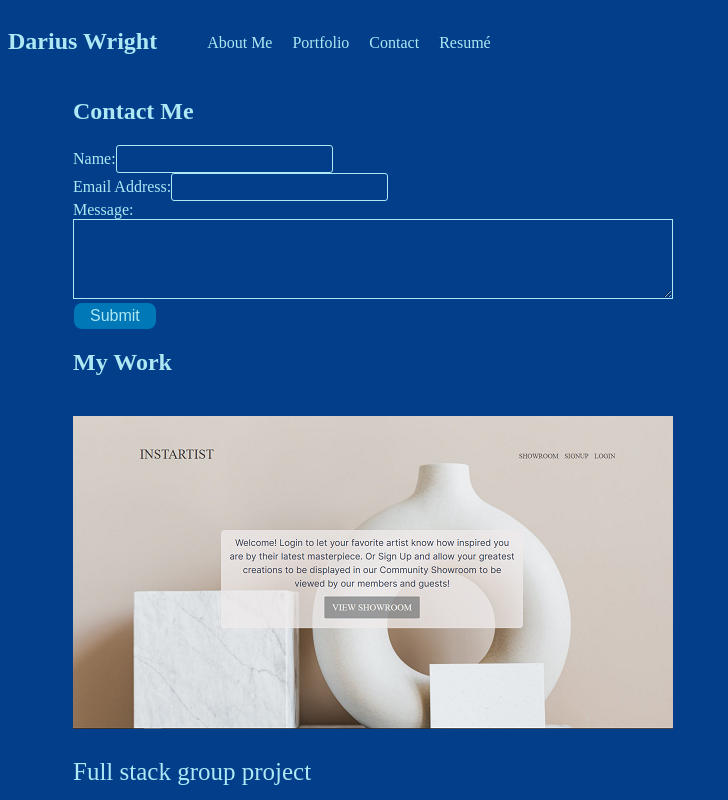
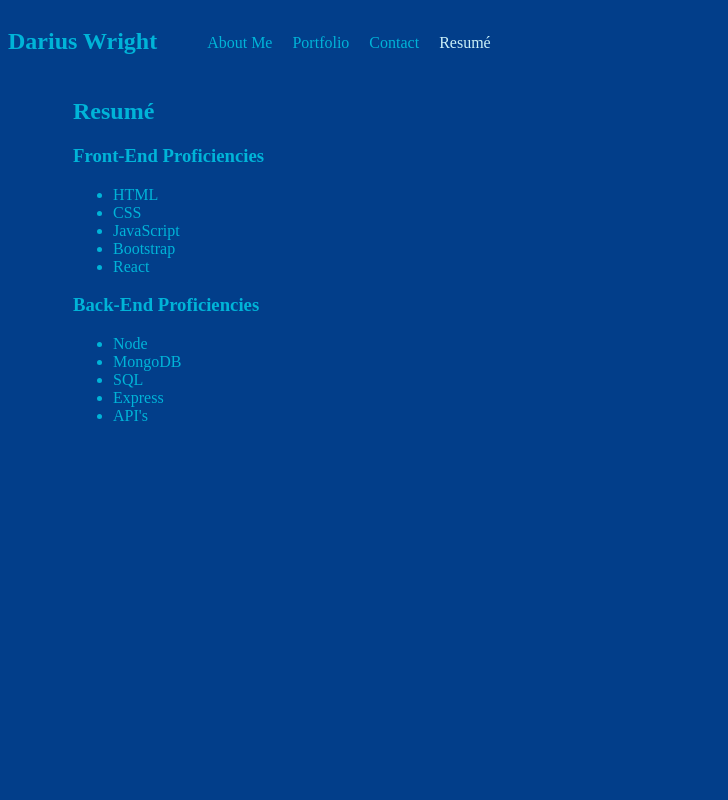
Before and after one commit to DariusJWright/portfolio, a React (Create React App) app: page / in a window 1280 px wide. Both pictures are taken after a click on the element "Resumé". Shown: the top 800 px of the page, without its empty margins (0-728 px from the left). Built offline with nearby package versions, Linux system fonts and the light colour scheme.

Commit message:
conditional rendering completed

```diff
--- a/src/App.js
+++ b/src/App.js
@@ -3,7 +3,8 @@ import './App.css';
 import About from './components/About/About';
 import Nav from './components/Nav/Nav';
 import Portfolio from './components/Portfolio/Portfolio';
-import Contact from './components/Contact/Contact'
+import Contact from './components/Contact/Contact';
+import Resume from './components/Resume/Resume';
 
 function App() {
   const [links] = useState([
@@ -20,14 +21,26 @@ function App() {
       name: 'Resumé'
     }
   ]);
+  const [currentLink, setCurrentLink] = useState(links[0]);
+
+  const renderPage = () => {
+    switch (currentLink.name) {
+      case 'Portfolio':
+        return <Portfolio />;
+      case 'Contact':
+        return <Contact />
+      case 'Resumé':
+        return <Resume />
+      default:
+        return <About />
+    }
+  }
 
   return (
     <div>
-      <Nav links={links}></Nav>
+      <Nav links={links} currentLink={currentLink} setCurrentLink={setCurrentLink}></Nav>
       <main>
-        <Contact />
-        <Portfolio></Portfolio>
-        <About></About>
+        <div currentLink={currentLink}>{renderPage(currentLink)}</div>
       </main>
     </div>
   );
--- a/src/components/Nav/Nav.js
+++ b/src/components/Nav/Nav.js
@@ -1,10 +1,15 @@
-import React from 'react';
+import React, { useEffect } from 'react';
 
-function Nav({ links }) {
+function Nav(props) {
+  const {
+    links = [],
+    currentLink,
+    setCurrentLink
+  } = props
 
-  function linkSelected(name) {
-    console.log(name);
-  }
+  useEffect(() => {
+    document.title = currentLink.name;
+  }, [currentLink]);
 
   return (
     <header className='flex-row'>
@@ -14,8 +19,8 @@ function Nav({ links }) {
       <nav>
         <ul className='flex-row'>
           {links.map((link) => (
-            <li key={link.name}>
-              <span onClick={() => linkSelected(link.name)}>{link.name}</span>
+            <li className={`nav-link ${currentLink.name === link.name && 'nav-link-active'}`} key={link.name}>
+              <span onClick={() => {setCurrentLink(link)}}>{link.name}</span>
             </li>
           ))}
         </ul>
--- /dev/null
+++ b/src/components/Resume/Resume.js
@@ -0,0 +1,31 @@
+import React from 'react';
+
+function Resume () {
+  return (
+    <section>
+      <h1>Resumé</h1>
+      <div>
+        <h3>Front-End Proficiencies</h3>
+        <ul>
+          <li>HTML</li>
+          <li>CSS</li>
+          <li>JavaScript</li>
+          <li>Bootstrap</li>
+          <li>React</li>
+        </ul>
+        </div>
+      <div>
+        <h3>Back-End Proficiencies</h3>
+        <ul>
+          <li>Node</li>
+          <li>MongoDB</li>
+          <li>SQL</li>
+          <li>Express</li>
+          <li>API's</li>
+        </ul>
+      </div>
+    </section>
+  )
+}
+
+export default Resume;
--- a/src/index.css
+++ b/src/index.css
@@ -1,26 +1,30 @@
 * {
   box-sizing: border-box;
+}
+
+body {
   background-color: #023e8a;
-  color: #ade8f4;
+  color: #00b4d8;
+}
+
+.flex-row {
+  display: flex;
+  flex-wrap: wrap;
 }
 
 a {
   text-decoration: none;
+  color: #00b4d8;
 }
 
-li {
+.nav-link {
   list-style: none;
   margin: 10px;
   cursor: pointer;
 }
 
-li:hover {
+.nav-link:hover {
   opacity: .5;
-}
-
-.flex-row {
-  display: flex;
-  flex-wrap: wrap;
 }
 
 section {
@@ -48,12 +52,18 @@ form {
 }
 
 input {
+  display: block;
   font-size: 1rem;
   padding: 0.25rem;
   border: 1px solid #ade8f4;
   outline: none;
   border-radius: 3px;
   transition: box-shadow 0.2s;
+  width: 400px;
+}
+
+label {
+  display: block;
 }
 
 input:focus {
@@ -62,7 +72,7 @@ input:focus {
 }
 
 textarea {
-  width: 600px;
+  width: 400px;
 	height: 80px;
 	border: 1px solid #ade8f4;
 	padding: 5px;
@@ -88,3 +98,7 @@ button {
 button:hover {
   opacity: .5;
 }
+
+.nav-link-active {
+  color:#caf0f8;
+}
```
